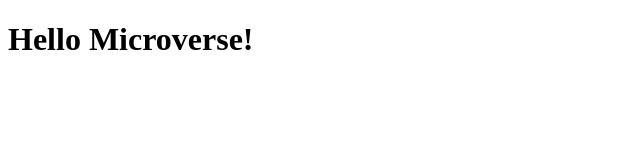
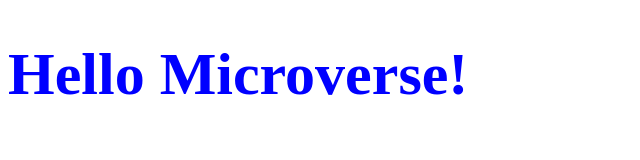
Before and after one commit to HussenYesufAlli/Hello-Microverse-Repeat, a plain HTML site: page index.html in a window 1280 px wide. Shown: the whole page, without its empty margins (0-640 px from the left). Drawn offline with Linux system fonts and the light colour scheme.

Commit message:
Update and rename A.html to index.html

```diff
--- a/A.html
+++ b/index.html
@@ -4,7 +4,7 @@
     <meta charset="UTF-8">
     <meta http-equiv="X-UA-Compatible" content="IE=edge">
     <meta name="viewport" content="width=device-width, initial-scale=1.0">
-    <link rel="stylesheet" href="A.css">
+    <link rel="stylesheet" href="style.css">
     <title>Microverse Project 1</title>
 </head>
 <body>
```
